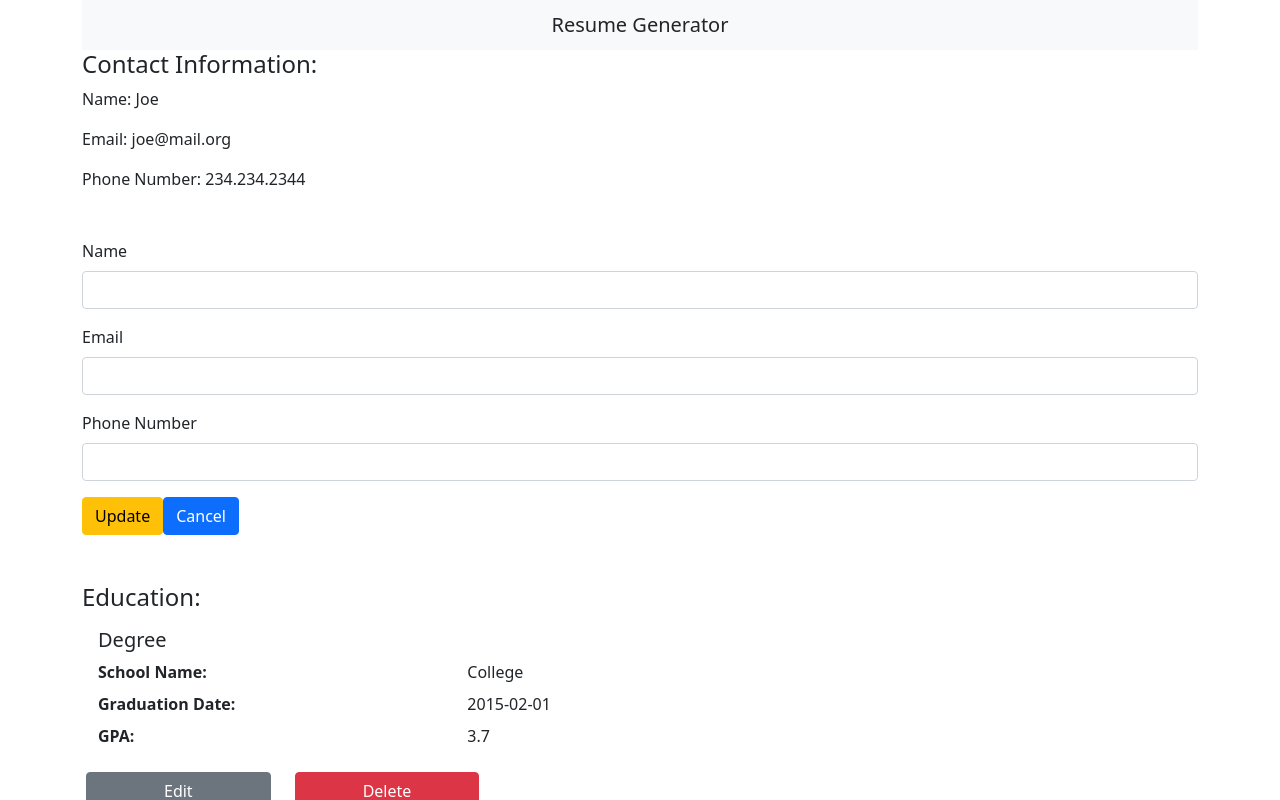
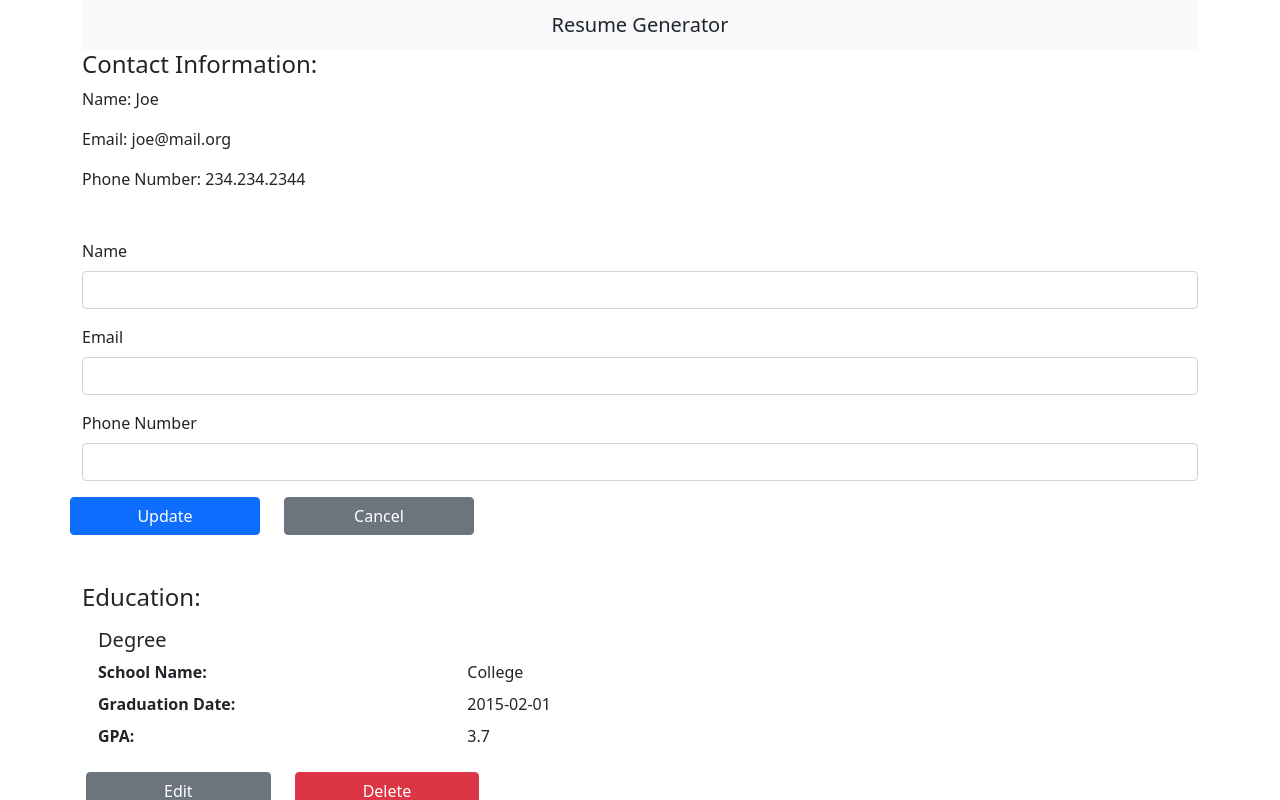
Before and after one commit to am1macdonald/cv-app, a React (Create React App) app: page / in a window 1280 px wide. Both pictures are taken after a click on the button "Edit Info". Shown: the top 800 px of the page. Built offline with nearby package versions, Linux system fonts and the light colour scheme.

Commit message:
- add div and classes to organize form buttons

```diff
--- a/src/components/InfoForm.js
+++ b/src/components/InfoForm.js
@@ -107,20 +107,23 @@ class InfoForm extends Component {
             onChange={this.handleChange}
           />
         </div>
+        <div className="row">
           <button
             type="button"
-          className="btn btn-warning"
+            className="btn btn-primary col-sm-2"
             onClick={this.handleClick}
           >
             Update
           </button>
+          <span className="col-md-auto"></span>
           <button
             type="button"
-          className="btn btn-primary"
+            className="btn btn-secondary col-sm-2"
             onClick={this.props.toggleUpdater}
           >
             Cancel
           </button>
+        </div>
       </form>
     );
   }
```
Lines whose indentation alone changed are shown as unchanged.
